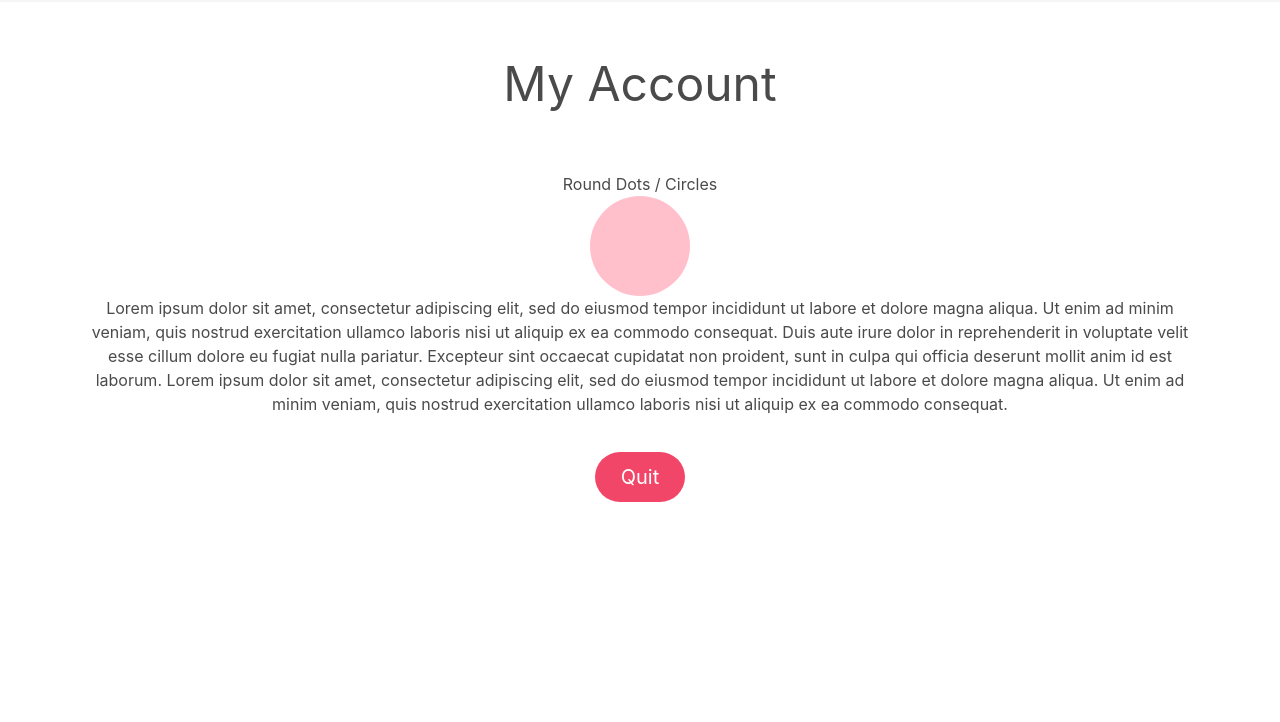
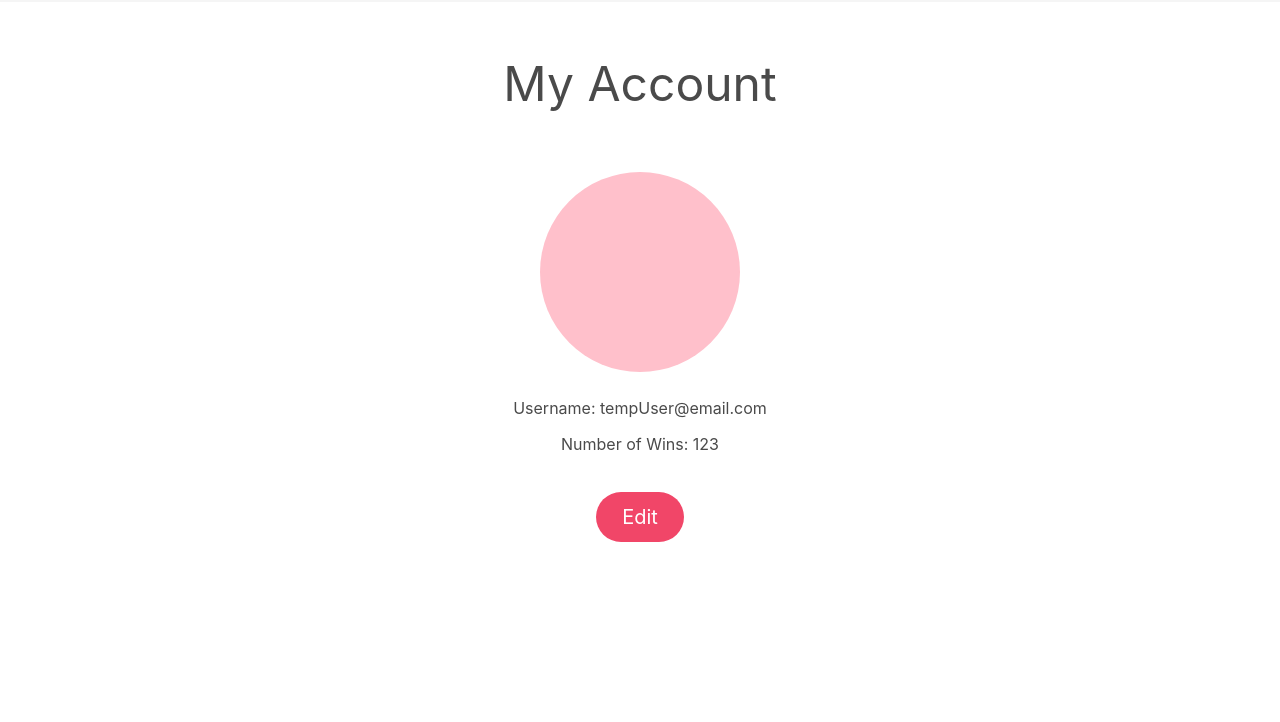
Before and after one commit to reyesenamorado97/312-Project, a Flask app: page /user in a window 1280 px wide. Shown: the part 86-808 px from the top of the page. Run offline with Flask 3, Linux system fonts and the light colour scheme; some libraries are stand-ins or nearby versions.

Commit message:
added a html template for viewing account

```diff
--- a/battleship/templates/user.html
+++ b/battleship/templates/user.html
@@ -39,8 +39,8 @@
 
 			}
             .dot {
-                height: 100px;
-                width: 100px;
+                height: 200px;
+                width: 200px;
                 background-color: #FFC0CB;
                 border-radius: 50%;
                 display: inline-block;
@@ -65,34 +65,28 @@
 
 		<!-- Main Page Header -->
 		<h1 class="section is-size-1-desktop is-size-3-mobile fadeIn">My Account</h1>
-
-
-
 		<!-- How to Play Content -->
 		<div class="pt-1 pb-0 mx-5 fadeIn">
 			<div class="container">
 				<div class="mx-7 is-5 is-centered">
                     <div style="text-align:center">
-                        <h1>Round Dots / Circles</h1>
-
                         <span class="dot"></span>
                       </div>
 					<!-- How To Play Text -->
+					<br>
 					<p class="is-size-6-desktop is-size-6-mobile pb-3 fadeIn ml-4 mr-4">
-						Lorem ipsum dolor sit amet, consectetur adipiscing elit, sed do eiusmod tempor incididunt ut labore et
-						dolore magna aliqua. Ut enim ad minim veniam, quis nostrud exercitation ullamco laboris nisi ut aliquip ex
-						ea commodo consequat. Duis aute irure dolor in reprehenderit in voluptate velit esse cillum dolore eu fugiat
-						nulla pariatur. Excepteur sint occaecat cupidatat non proident, sunt in culpa qui officia deserunt mollit
-						anim id est laborum. Lorem ipsum dolor sit amet, consectetur adipiscing elit, sed do eiusmod tempor incididunt ut labore et
-						dolore magna aliqua. Ut enim ad minim veniam, quis nostrud exercitation ullamco laboris nisi ut aliquip ex
-						ea commodo consequat.
+						Username: tempUser@email.com
+					</p>
+
+					<p class="is-size-6-desktop is-size-6-mobile pb-3 fadeIn ml-4 mr-4">
+						Number of Wins: 123
 					</p>
 
 					<!-- Quit Button -->
 					<div class="buttons is-centered">
 						<div class="my-5">
-							<button class="button is-medium is-danger is-rounded" onclick="window.location.href='/lobby/home';">
-								Quit
+							<button class="button is-medium is-danger is-rounded" onclick="window.location.href='/edit';">
+								Edit
 							</button>
 						</div>
 					</div>
```
